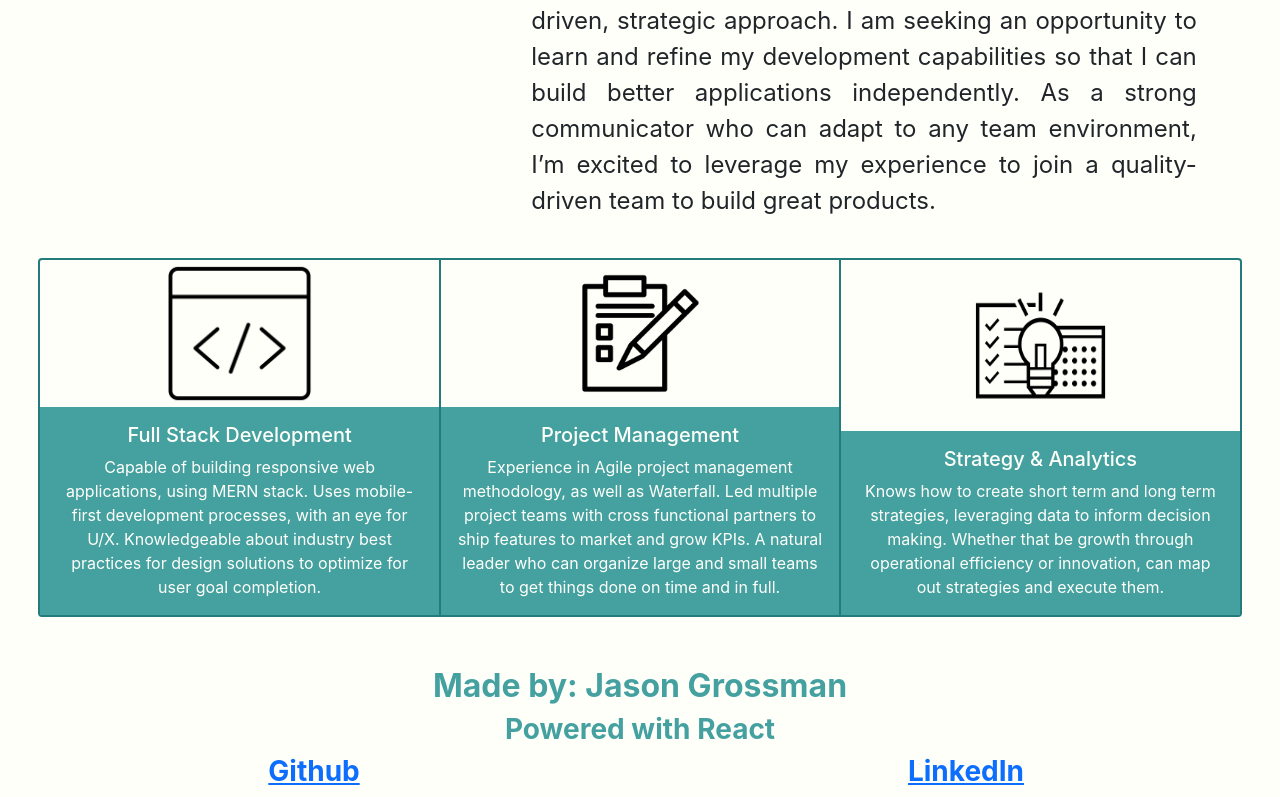
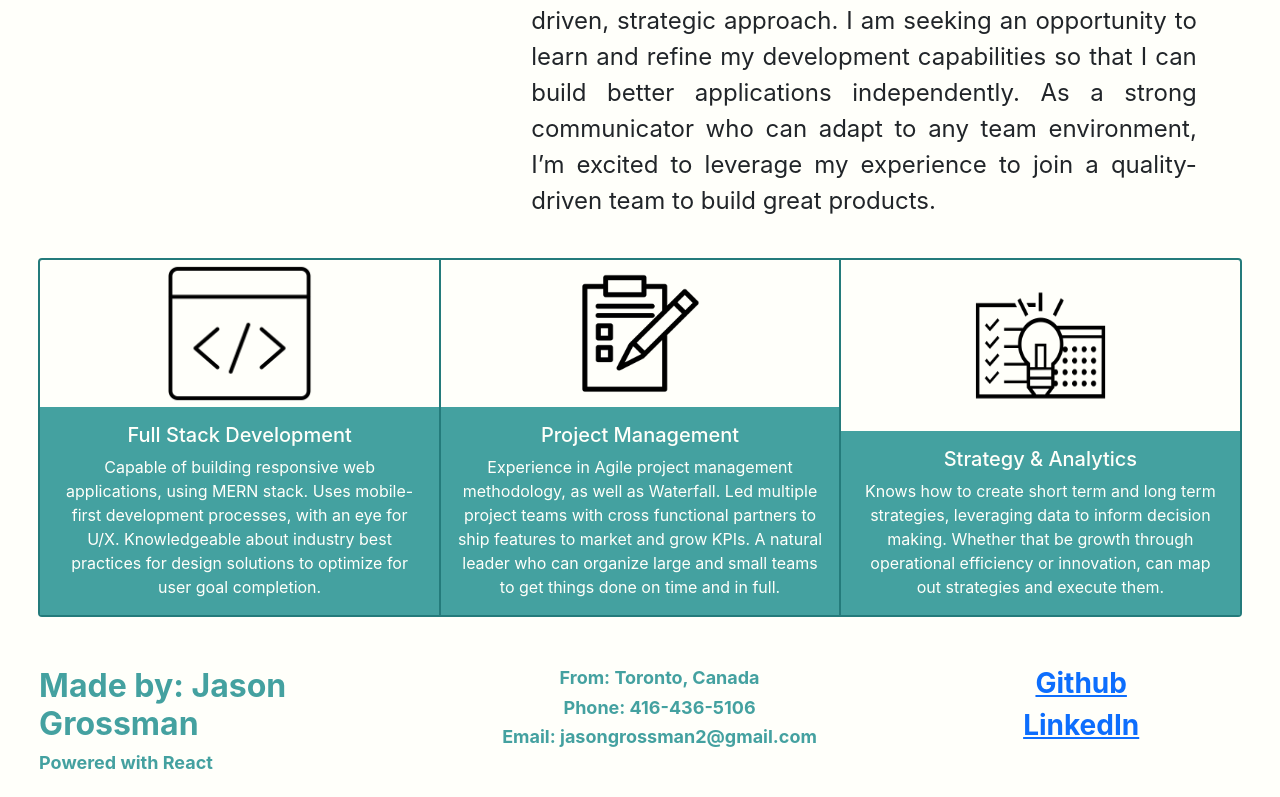
Before and after one commit to jasongrossman/personal-portfolio, a React (Create React App) app: page / in a window 1280 px wide. Shown: the part 585-1382 px from the top of the page. Built offline with nearby package versions, Linux system fonts and the light colour scheme.

Commit message:
updated footer

```diff
--- a/src/App.css
+++ b/src/App.css
@@ -66,6 +66,12 @@ h2,
 h3 {
   color: var(--primary-colour);
   font-weight: bold;
+}
+
+h4 {
+  color: var(--primary-colour);
+  font-weight: bold;
+  font-size: 18px;
 }
 
 .about-body {
@@ -237,14 +243,24 @@ button:hover {
   color: #61dafb;
 }
 
-footer {
+.footer {
   margin-top: 50px;
 }
 
+.footer-name {
+  text-align: left;
+  margin-left: 3%;
+  color: var(--white-colour);
+}
 
 .footer-links {
   position: absolute;
   right: 50px;
+
+}
+
+.footer-contact {
+  text-align: center;
 }
 
 @keyframes App-logo-spin {
--- a/src/components/Footer/index.js
+++ b/src/components/Footer/index.js
@@ -3,16 +3,30 @@ import React from 'react';
 function Footer() {
 
     return(
-        <footer className="footer">
-            <div className="row footer-name">
+        <footer className="row footer">
+            <div className="col footer-name">
                 <h2>
                     Made by: Jason Grossman
                 </h2>
-                <h3>
+                <h4>
                     Powered with React
-                </h3>
+                </h4>
             </div>
-            <div className="row">
+            <div className="col footer-contact">
+                <h4>
+                    From: Toronto, Canada
+                </h4>
+                <h4>
+                   Phone: 416-436-5106
+                </h4>
+                <h4>
+                    Email: jasongrossman2@gmail.com
+                </h4>
+
+
+            </div>
+
+            <div className="col">
                 <h3 className="col">
                     <span>
                         <a href="https://github.com/jasongrossman">
```
